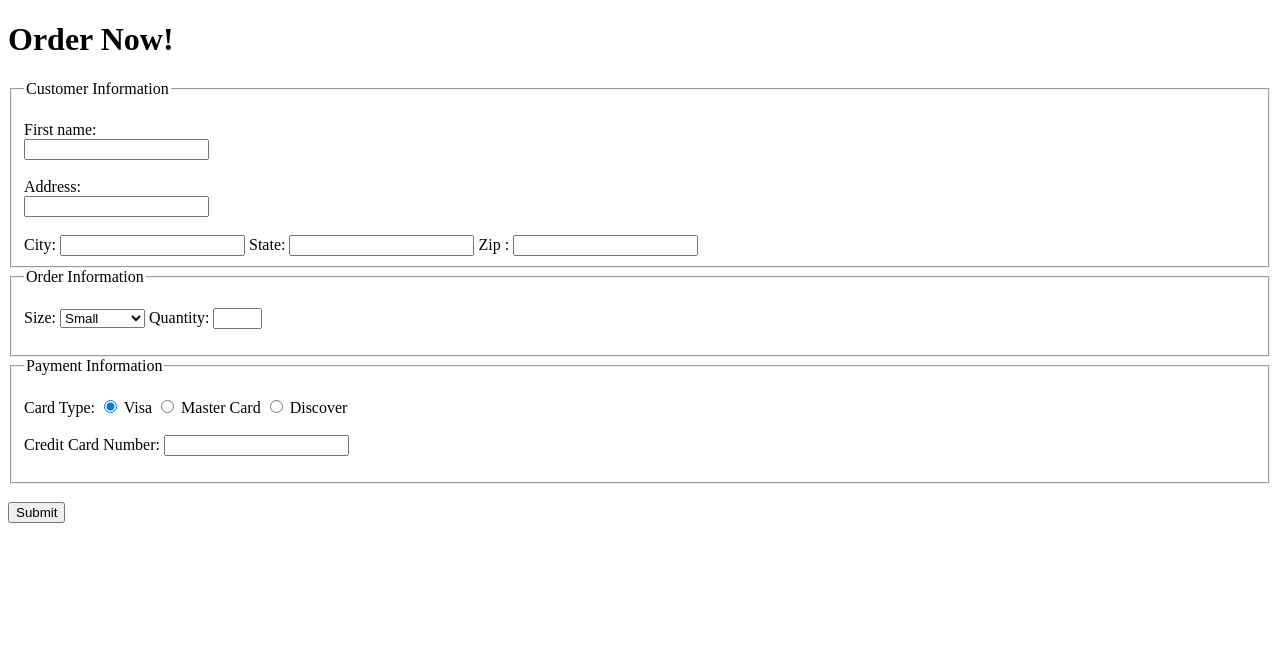
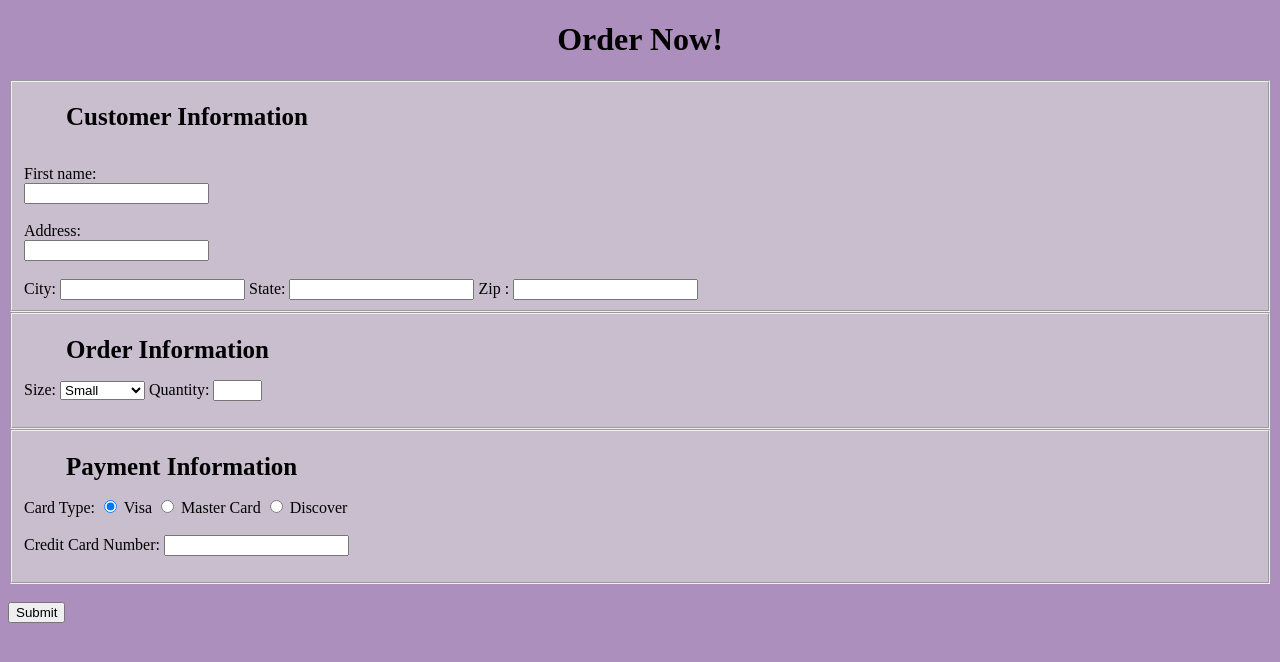
Before and after one commit to annabanana1234/form, a plain HTML site: page index.html in a window 1280 px wide. Drawn offline with Linux system fonts and the light colour scheme.

Commit message:
Add files via upload

```diff
--- a/index.html
+++ b/index.html
@@ -4,7 +4,7 @@
 
 
 <head>
-<h1> Order Now! </h1>
+<b><h1> Order Now! </h1> </b>
 <link href="main.css" rel="stylesheet">
 </head>
 
@@ -12,7 +12,7 @@
 <form action="thanks.html" method="post">
 
   <fieldset>
-  <legend>Customer Information</legend>
+  <ul><b> <legend>Customer Information</legend> </b> </ul>
     <br>First name:<br>
     <input type="text" name="firstname"><br>
     <br>Address:<br>
@@ -26,7 +26,7 @@
   </fieldset>
 
   <fieldset>
-  <legend>Order Information</legend>
+  <ul><b><legend>Order Information</legend></b></ul>
     <p> Size: <select name="Size"> </p>
     <option value="Small">Small</option>
     <option value="Medium">Medium</option>
@@ -39,7 +39,7 @@
 
 
   <fieldset>
-    <legend> Payment Information</legend>
+    <ul><b><legend> Payment Information</legend></b></ul>
     <p> Card Type: <input type="radio" name="Card Type" value="Visa" checked> Visa
      <input type="radio" name="Card Type" value="Master Card"> Master Card
       <input type="radio" name="Card Type" value="Discover"> Discover <br>
--- a/main.css
+++ b/main.css
@@ -1,2 +1,19 @@
+
+body{
+background-color: #ac8fbc
+}
+
+h1{
+text-align: center;
+font-size: 32px;
+}
+
 head{
 font-size: 20px;}
+
+fieldset{
+background-color: #c8bece;
+}
+
+legend{
+font-size: 25px;}
```
Also changed, not shown: thanks.html (+1 -0 lines).
